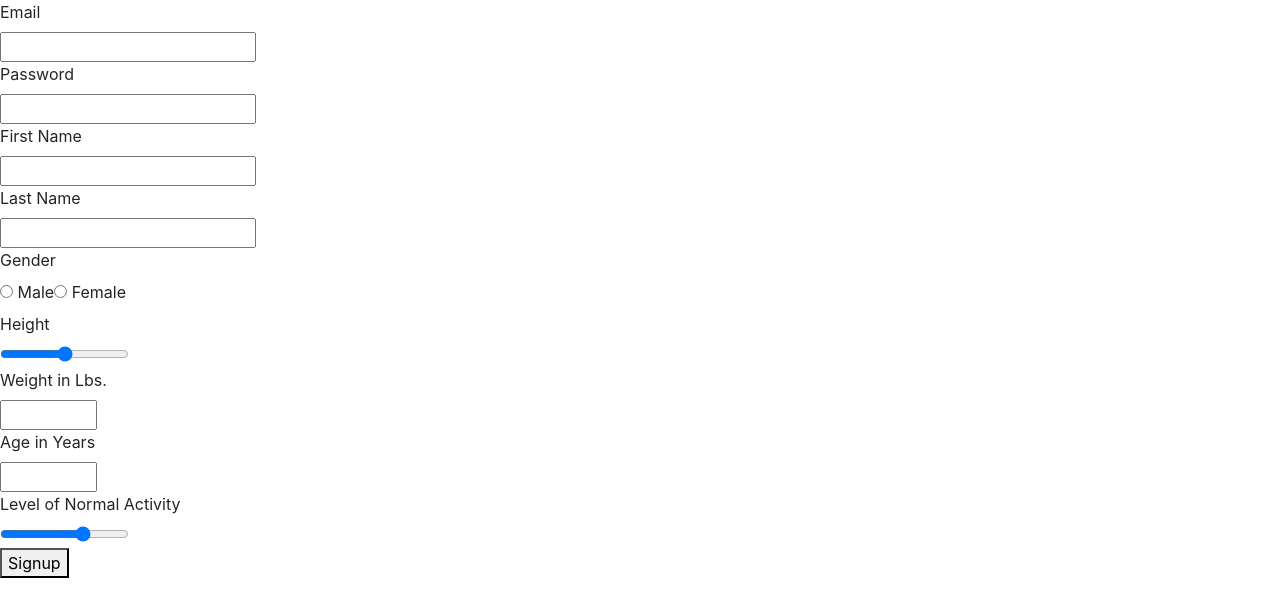
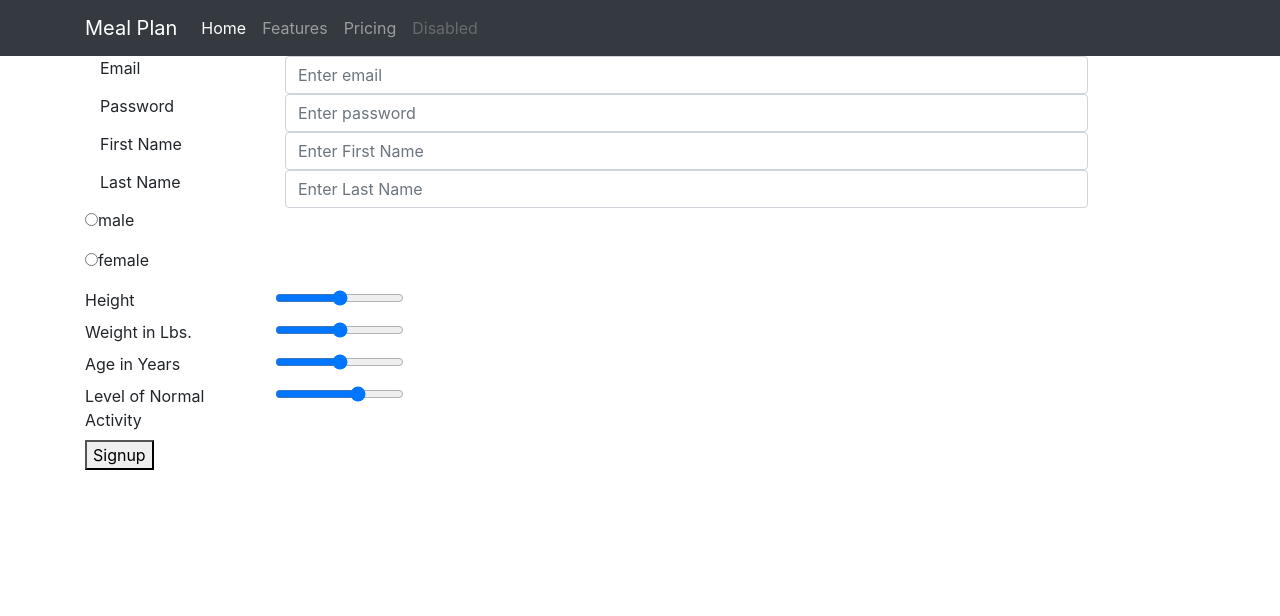
Before and after one commit to GarrettYoung510/Meal-Planner, a React (Create React App) app in the folder client/: page /signup in a window 1280 px wide. Shown: the top 616 px of the page. Built offline with nearby package versions, Linux system fonts and the light colour scheme.

Commit message:
added some styling to sign in

```diff
--- a/client/src/components/Partials/Navbar/Navbar.js
+++ b/client/src/components/Partials/Navbar/Navbar.js
@@ -1,20 +1,24 @@
 import React from 'react';
+import { Link } from 'react-router-dom';
+import Container from './../Container/Container'
 
 const Navbar = () => {
   return (
     <nav className="navbar navbar-expand-lg navbar-dark bg-dark">
-      <a className="navbar-brand" href="/">Meal Plan</a>
+      <Container>
+        <Link className="navbar-brand" to="/">Meal Plan</Link>
         <button className="navbar-toggler" type="button" data-toggle="collapse" data-target="#navbarNavAltMarkup" aria-controls="navbarNavAltMarkup" aria-expanded="false" aria-label="Toggle navigation">
           <span className="navbar-toggler-icon"></span>
         </button>
         <div className="collapse navbar-collapse" id="navbarNavAltMarkup">
           <div className="navbar-nav">
-          <a className="nav-item nav-link active" href="#">Home <span className="sr-only">(current)</span></a>
-          <a className="nav-item nav-link" href="#">Features</a>
-          <a className="nav-item nav-link" href="#">Pricing</a>
-          <a className="nav-item nav-link disabled" href="#" tabindex="-1" aria-disabled="true">Disabled</a>
+            <Link className="nav-item nav-link active" href="#">Home <span className="sr-only">(current)</span></Link>
+            <Link className="nav-item nav-link" to="#">Features</Link>
+            <Link className="nav-item nav-link" to="#">Pricing</Link>
+            <Link className="nav-item nav-link disabled" to="#" tabindex="-1" aria-disabled="true">Disabled</Link>
           </div>
         </div>
+      </Container>
     </nav>
   )
 };
--- a/client/src/containers/Signup.js
+++ b/client/src/containers/Signup.js
@@ -4,6 +4,9 @@ import { compose } from 'redux';
 import { connect } from 'react-redux';
 import { signup } from "../actions";
 import validator from 'validator';
+import Container from './../components/Partials/Container/Container'
+import Row from './../components/Partials/Row/Row'
+import Column from './../components/Partials/Column/Column'
 
 class Signup extends Component {
   renderErrors = ({ error, touched }) => {
@@ -16,36 +19,83 @@ class Signup extends Component {
     }
   }
 
-  renderInput = ({ name, input, label, meta, type, choice, min, max}) => {
+
+//   <div class="form-group">
+//     <label for="exampleInputEmail1">Email address</label>
+//     <input type="email" class="form-control" id="exampleInputEmail1" aria-describedby="emailHelp" placeholder="Enter email">
+//     <small id="emailHelp" class="form-text text-muted">We'll never share your email with anyone else.</small>
+//   </div>
+//   <div class="form-group">
+//     <label for="exampleInputPassword1">Password</label>
+//     <input type="password" class="form-control" id="exampleInputPassword1" placeholder="Password">
+//   </div>
+//   <div class="form-group form-check">
+//     <input type="checkbox" class="form-check-input" id="exampleCheck1">
+//     <label class="form-check-label" for="exampleCheck1">Check me out</label>
+//   </div>
+//   <button type="submit" class="btn btn-primary">Submit</button>
+// </form>
+
+
+  renderInput = ({ name, input, label, meta, type, min, max, className, id, placeholder}) => {
     // console.log(meta);
     return (
-      <div className={name}>
-        <label>{label}</label>
+      <Container>
+        <Row className={name} className='d-flex justify-content-center mb-3'>
+          <Column small="12" medium="2" className="d-flex align-items-center">
+            <div>{label}</div>
+          </Column>
+          <Column small="12" medium="9">
             <div>
-          <input type={type} min={min} max={max} {...input} autoComplete='off'/>
+              <input type={type} min={min} max={max} {...input} autoComplete='off' className={className} id={id} placeholder={placeholder} />
               {this.renderErrors(meta)}
             </div>
-      </div>
+          </Column>
+        </Row>
+      </Container>
     );
   }
 
-  renderInputDisplay = ({ name, input, label, meta, type, min, max, }) => {
+  renderRangeInput = ({ name, input, label, meta, type, min, max, className, placeholder}) => {
     // console.log(meta);
-    // findValue = formValues => {
-    //   console.log(formValues)
-    // }
-    console.log(input.value);
     return (
-      <div className={input.name}>
+      <Row className={name} className="d-flex justify-content-center mb-3">
+        <Column small="12" medium="2">
           <label>{label}</label>
+        </Column>
+        <Column small="12" medium="7">
           <div>
-          <span>
-            <input type={type} min={min} max={max} {...input} autoComplete='off'/>
+            <input type={type} min={min} max={max} {...input} autoComplete='off' className={className} placeholder={placeholder} />
             {this.renderErrors(meta)}
-              {input.value}
-          </span>
           </div>
+        </Column>
+        <Column small="12" medium="1">
+          <p>{input.value}</p>
+        </Column>
+      </Row>
+    );
+  }
+
+
+  renderRadioInput = ({ name, input, label, meta, type, className, placeholder }) => {
+    // console.log(meta);
+    return (
+      <Container>
+        <Row className={name} className="d-flex justify-content-center mb-3">
+          <Column>
+            <p>{label}</p>
+          </Column>
+          <Column>
+            <div>
+              <input type={type} {...input} autoComplete='off'/>
+              {this.renderErrors(meta)}
             </div>
+          </Column>
+          <Column>
+            <p>{input.value}</p>
+          </Column>
+        </Row>
+      </Container>
     );
   }
 
@@ -60,6 +110,7 @@ class Signup extends Component {
     // console.log(this.props);
     const { handleSubmit } = this.props;
     return (
+      <Container>
         <form onSubmit={handleSubmit(this.onSubmit)}>
           <fieldset>
             <Field
@@ -67,7 +118,10 @@ class Signup extends Component {
               type='text'
               label='Email'
               component={this.renderInput}
-            autoComplete='none'/>
+              autoComplete='none'
+              className="form-control"
+              placeholder="Enter email"
+            />
           </fieldset>
           <fieldset>
             <Field
@@ -75,7 +129,10 @@ class Signup extends Component {
               type='password'
               label='Password'
               component={this.renderInput}
-            autoComplete='none'/>
+              autoComplete='none'
+              className="form-control"
+              placeholder="Enter password"
+            />
           </fieldset>
           <fieldset>
             <Field
@@ -83,7 +140,10 @@ class Signup extends Component {
               type='text'
               label='First Name'
               component={this.renderInput}
-            autoComplete='none'/>
+              autoComplete='none'
+              className="form-control"
+              placeholder="Enter First Name"
+            />
           </fieldset>
           <fieldset>
             <Field
@@ -91,14 +151,26 @@ class Signup extends Component {
               type='text'
               label='Last Name'
               component={this.renderInput}
-            autoComplete='none'/>
+              autoComplete='none'
+              className="form-control"
+              placeholder="Enter Last Name"
+            />
           </fieldset>
           <fieldset>
-          <label>Gender</label>
-          <div>
-            <label><Field name="gender" component="input" type="radio" value="male"/> Male</label>
-            <label><Field name="gender" component="input" type="radio" value="female"/> Female</label>
-          </div>
+            <Field
+              name="gender"
+              component={this.renderRadioInput}
+              type="radio"
+              value="male"
+              className="form-control"
+            />
+            <Field
+              name="gender"
+              component={this.renderRadioInput}
+              type="radio"
+              value="female"
+              className="form-control"
+            />
           </fieldset>
           <fieldset>
             <Field
@@ -108,29 +180,29 @@ class Signup extends Component {
               min='40'
               max='96'
               step='1'
-            component={this.renderInputDisplay}
+              component={this.renderRangeInput}
               autoComplete='none'
             />
           </fieldset>
           <fieldset>
             <Field
               name='weight'
-            type='number'
+              type='range'
               label='Weight in Lbs.'
               min='75'
               max='400'
-            component={this.renderInput}
+              component={this.renderRangeInput}
               autoComplete='none'
             />
           </fieldset>
           <fieldset>
             <Field
               name='age'
-            type='number'
+              type='range'
               label='Age in Years'
               min='18'
               max='115'
-            component={this.renderInput}
+              component={this.renderRangeInput}
               autoComplete='none'
             />
           </fieldset>
@@ -142,12 +214,13 @@ class Signup extends Component {
               max='4'
               step='1'
               label='Level of Normal Activity'
-            component={this.renderInputDisplay}
+              component={this.renderRangeInput}
               autoComplete='none'
             />
           </fieldset>
           <button>Signup</button>
         </form>
+      </Container>
     )
   }
 }
--- a/client/src/index.js
+++ b/client/src/index.js
@@ -16,6 +16,8 @@ import Signout from './containers/Signout';
 
 // Import components
 import Main from './components/Pages/Main';
+import MealSelect from './components/Pages/MealSelect';
+import Navbar from './components/Partials/Navbar/Navbar'
 
 import reducers from './reducers';
 
@@ -35,8 +37,10 @@ ReactDOM.render(
   <Provider store={store}>
     <Router>
       <App>
+        <Navbar/>
         <Route exact path='/' component={Main}/>
         <Route exact path='/signup' component={Signup}/>
+        {/* <Route exact path='/profile' component={Profile}/> */}
         {/* <Route exact path='/:id' component={Profile}/>
         <Route exact path='/mealselect' component={MealSelect}/>
         <Route exact path='/grocerylist' component={GroceryList}/> */}
--- a/package.json
+++ b/package.json
@@ -1,5 +1,5 @@
 {
-  "name": "manny-jwt",
+  "name": "meal-planner",
   "version": "1.0.0",
   "description": "",
   "main": "index.js",
```
Lines whose indentation alone changed are shown as unchanged.
